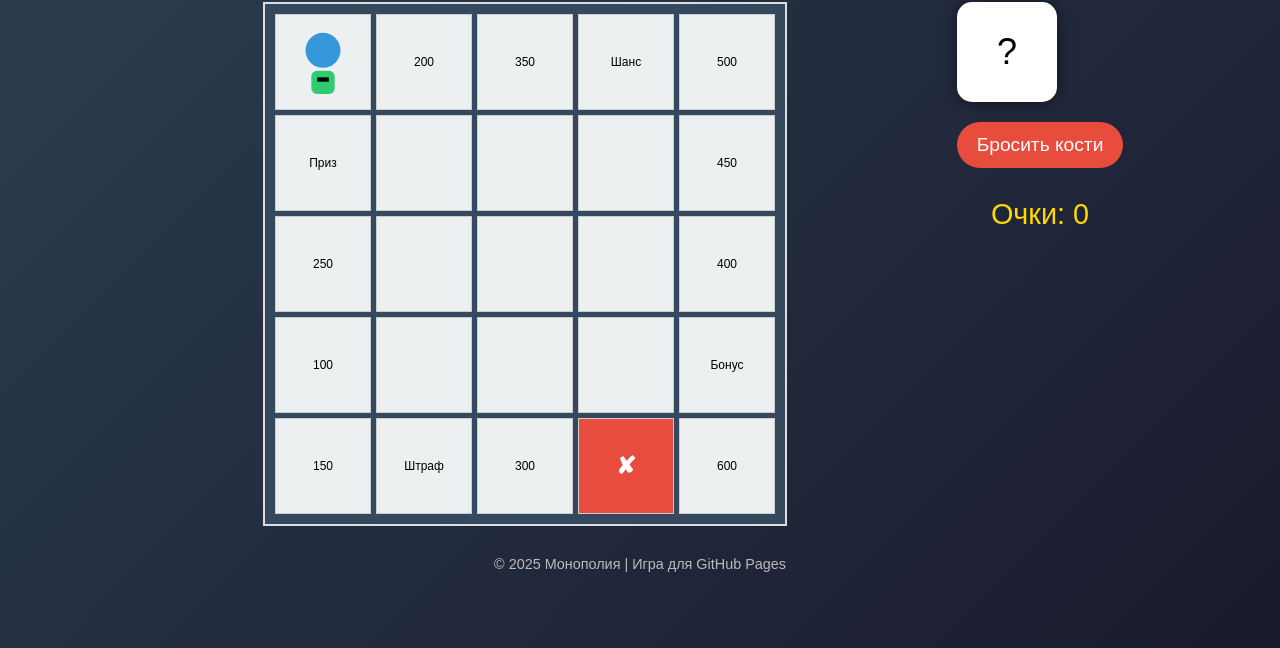
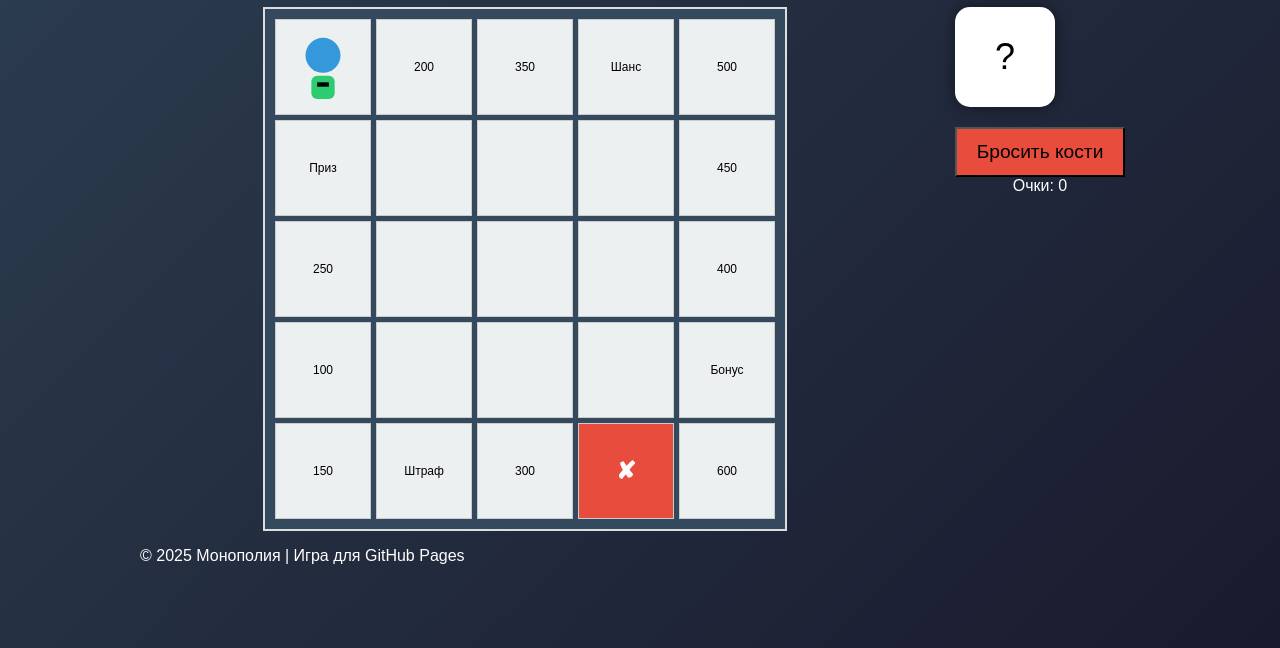
Before and after one commit to sery2013/Wheel-of-Fortune-rialo, a plain HTML site: page index.html in a window 1280 px wide. Shown: the part 152-800 px from the top of the page. Drawn offline with Linux system fonts and the light colour scheme.

Commit message:
Update style.css

```diff
--- a/style.css
+++ b/style.css
@@ -118,35 +118,4 @@ h1 {
   padding: 12px 20px;
   font-size: 1.2em;
   background-color: #e74c3c;
-  border: none;
-  border-radius: 50px;
-  color: white;
-  cursor: pointer;
-  transition: background 0.3s;
-}
-
-#roll-btn:hover {
-  background-color: #c0392b;
-}
-
-#roll-btn:disabled {
-  opacity: 0.6;
-  cursor: not-allowed;
-}
-
-.score-container {
-  margin-top: 30px;
-  text-align: center;
-}
-
-.score {
-  font-size: 1.8em;
-  color: gold;
-}
-
-footer {
-  margin-top: 30px;
-  text-align: center;
-  font-size: 0.9em;
-  color: #bbb;
-}
+  border
```
